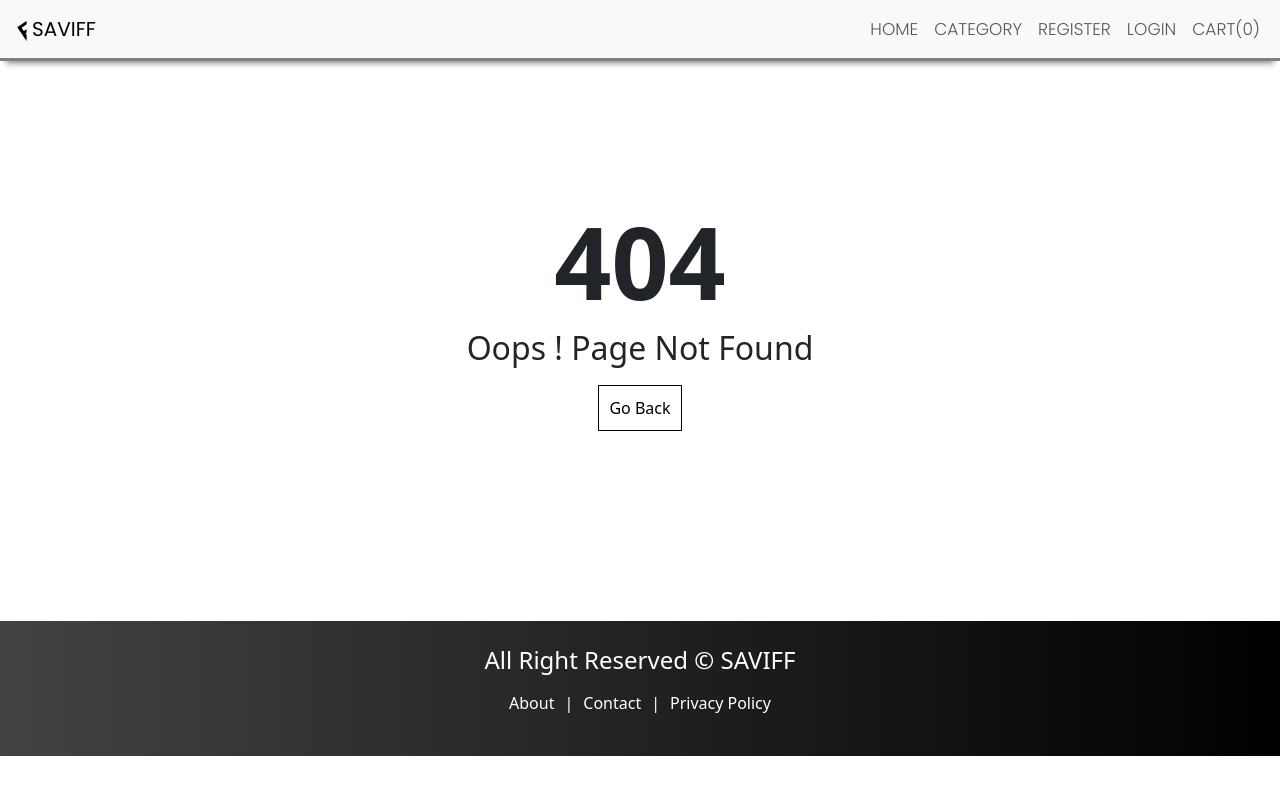
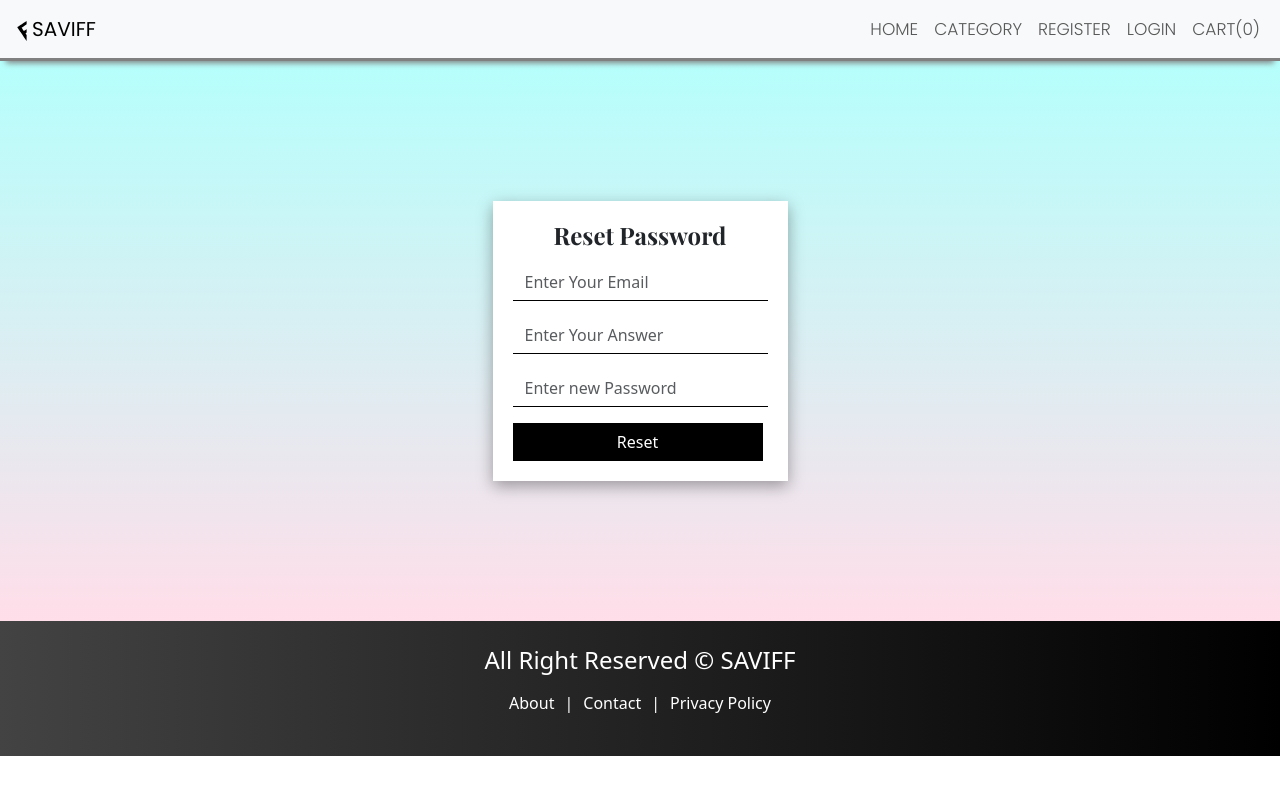
Before and after one commit to Abhishekcoutloot/Saviff, a React (Create React App) app in the folder saviff/: page /forgot-password in a window 1280 px wide. Before the commit this address had no page. Shown: the top 794 px of the page. Built offline with nearby package versions, Linux system fonts and the light colour scheme.

Commit message:
Forgot-Password

```diff
--- a/saviff/src/App.js
+++ b/saviff/src/App.js
@@ -8,6 +8,7 @@ import Register from "./pages/Auth/Register";
 import Login from "./pages/Auth/Login";
 import Dashboard from "./pages/user/Dashboard";
 import PrivateRoute from "./components/Routes/Private";
+import ForgotPassword from "./pages/Auth/ForgotPassword";
 function App() {
   return (
     <>
@@ -18,6 +19,7 @@ function App() {
         </Route>
         <Route path="/register" element={<Register />} />
         <Route path="/login" element={<Login />} />
+        <Route path="/forgot-password" element={<ForgotPassword />} />
         <Route path="/about" element={<About />} />
         <Route path="/contact" element={<Contact />} />
         <Route path="/policy" element={<Policy />} />
--- a/saviff/src/components/Routes/Private.js
+++ b/saviff/src/components/Routes/Private.js
@@ -10,7 +10,7 @@ export default function PrivateRoute() {
 
   useEffect(() => {
     const authCheck = async () => {
-      const res = await axios.get('/api/v1/auth/user-auth')
+      const res = await axios.get(`${process.env.REACT_APP_API}/api/v1/auth/user-auth`)
       if (res.data.ok) {
         setOk(true);
       } else {
--- /dev/null
+++ b/saviff/src/pages/Auth/ForgotPassword.js
@@ -0,0 +1,108 @@
+import React, { useState } from 'react'
+import Layout from '../../components/Layout/Layout.js'
+import axios from "axios"
+import{useNavigate} from "react-router-dom"
+import toast from 'react-hot-toast';
+import "../../styles/AuthStyles.css"
+
+const ForgotPassword = () => {
+    const [email, setEmail] = useState("")
+    const [newPassword, setNewPassword] = useState("")
+    const [answer, setAnswer] = useState("")
+
+    const navigate= useNavigate()
+
+
+const handleSubmit = async(e)=>{
+    e.preventDefault();
+    try {
+        const res = await axios.post(`${process.env.REACT_APP_API}/api/v1/auth/forgot-password`,
+        {
+
+            email,
+            newPassword,
+            answer,
+
+        }
+        );
+        if(res && res.data.success){
+            toast.success(res.data && res.data.message);
+
+            navigate("/login")
+        }else{
+            toast.error(res.data.message)
+        }
+
+
+
+    } catch (error) {
+        if (error.response) {
+            // The request was made, but the server responded with a non-2xx status code
+            console.log(error.response.data);
+            console.log(error.response.status);
+        } else if (error.request) {
+            // The request was made, but no response was received
+            console.log(error.request);
+        } else {
+            // Something else happened while setting up the request
+            console.log("Error", error.message);
+        }
+        toast.error("Network error. Please try again later.");
+    }
+
+}
+
+  return (
+    <Layout>
+     <div className='form-container'>
+
+ <form onSubmit={handleSubmit}>
+ <h4 className="title">Reset Password</h4>
+
+
+
+     <div className="mb-3">
+         <input type="email"
+         value={email}
+         onChange={(e)=>setEmail(e.target.value)}
+         className="form-control"
+         id="exampleInputEmail1"
+         placeholder='Enter Your Email'
+         required
+         />
+     </div>
+
+     <div className="mb-3">
+         <input type="text"
+         value={answer}
+         onChange={(e)=>setAnswer(e.target.value)}
+         className="form-control"
+         id="exampleInputEmail1"
+         placeholder='Enter Your Answer'
+         required
+         />
+     </div>
+
+     <div className="mb-3">
+         <input type="password"
+          value={newPassword}
+           onChange={(e)=>setNewPassword(e.target.value)}
+            className="form-control"
+            id="exampleInputPassword1"
+             placeholder='Enter new Password'
+             required
+             />
+     </div>
+
+          <button type="submit"
+      className="btn btn-primary">
+         Reset
+         </button>
+ </form>
+
+</div>
+        </Layout>
+  )
+}
+
+export default ForgotPassword
--- a/saviff/src/pages/Auth/Register.js
+++ b/saviff/src/pages/Auth/Register.js
@@ -126,7 +126,7 @@ const handleSubmit = async(e)=>{
                     <div className="mb-3">
                         <input type="text"
                          value={answer}
-                         onChange={(e)=>setAddress(e.target.value)}
+                         onChange={(e)=>setAnswer(e.target.value)}
                          className="form-control"
                           id="exampleInputEmail1"
                            placeholder='What is your Birth place'
```
Also changed, not shown: 2 other files (tests, documents, lock files or other folders).
